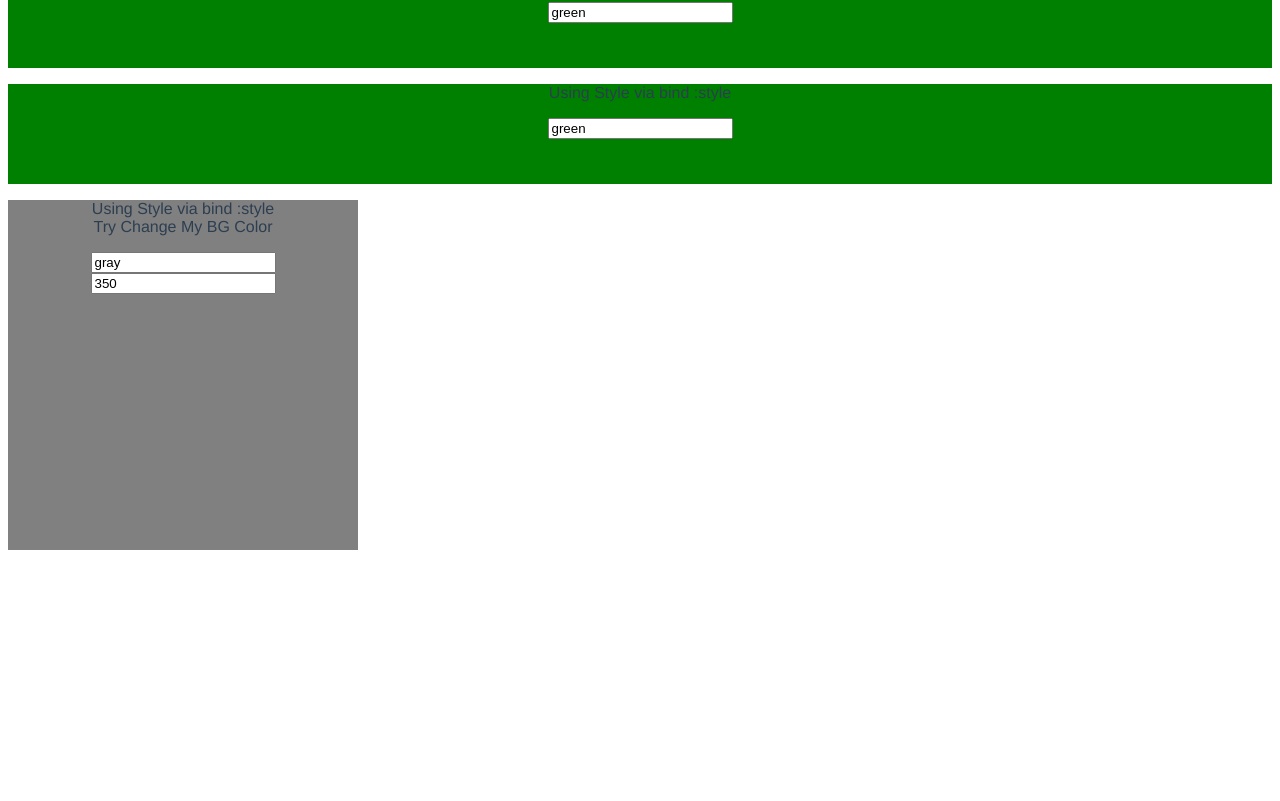
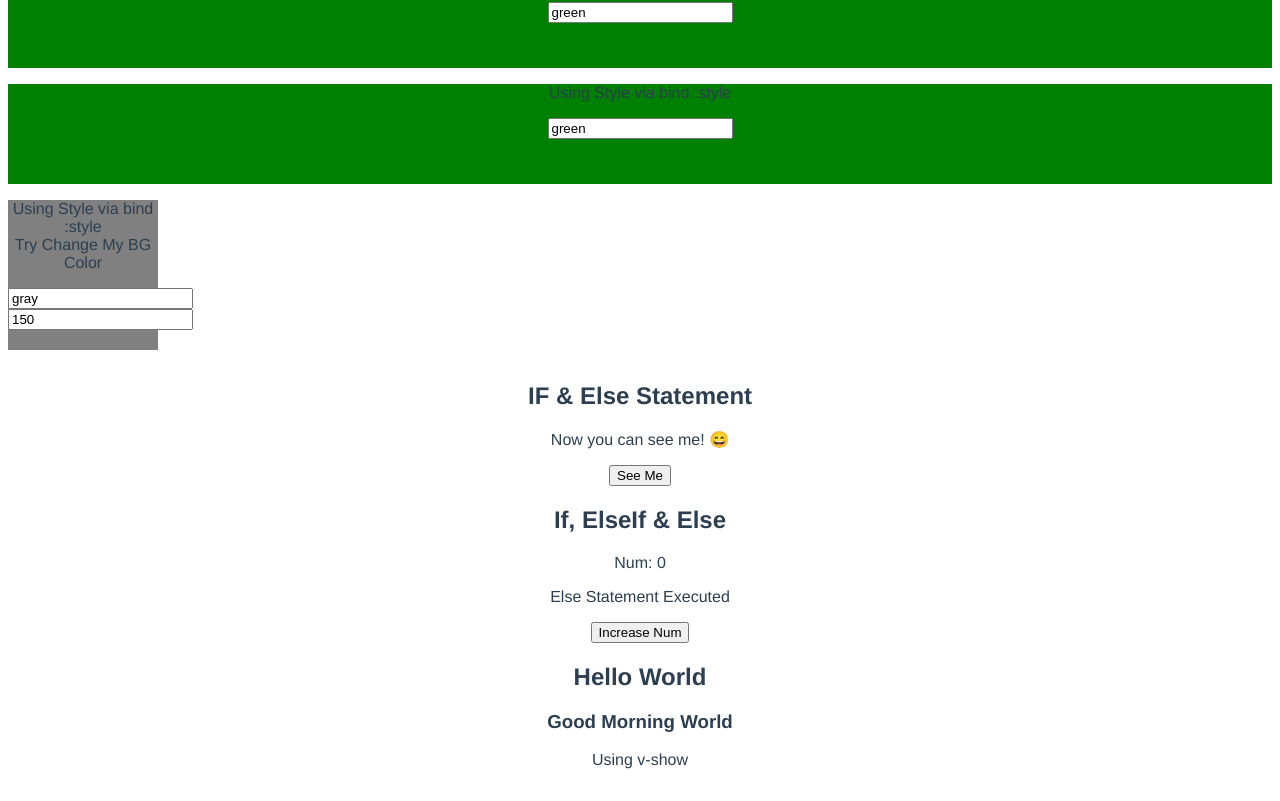
Before and after one commit to Harry456/vueLearning, a Vue app: page / in a window 1280 px wide. Shown: the part 1007-1808 px from the top of the page. Before the commit the page ends 1573 px from the top, so only its background shows below. Built offline with nearby package versions, Linux system fonts and the light colour scheme.

Commit message:
ifElseStatement

```diff
--- a/src/App.vue
+++ b/src/App.vue
@@ -5,6 +5,7 @@
     <DataBinding />
     <Computed />
     <CssClasses />
+    <Conditional />
   </div>
 </template>
 
@@ -14,6 +15,7 @@ import Events from './components/Events.vue';
 import DataBinding from './components/DataBinding.vue';
 import Computed from './components/Computed.vue';
 import CssClasses from './components/CssClasses.vue';
+import Conditional from './components/Condiitionals/Conditional.vue';
 
 export default {
   name: 'App',
@@ -23,6 +25,7 @@ export default {
     DataBinding,
     Computed,
     CssClasses,
+    Conditional,
   },
 };
 </script>
--- /dev/null
+++ b/src/components/Condiitionals/Conditional.vue
@@ -0,0 +1,49 @@
+<template>
+  <div id="root">
+    <div class="ifElse">
+      <h2>IF & Else Statement</h2>
+      <p v-if="show">Now you can see me! 😄</p>
+      <p v-else>Now you can't can see me😮</p>
+      <button @click="show = !show">See Me</button>
+    </div>
+    <!-- If,Else if & else -->
+    <div class="elseIf">
+      <h2>If, ElseIf & Else</h2>
+      <p>Num: {{ num }}</p>
+      <p v-if="num >= 1 && num <= 5">
+        "num >= 1 && num <= 5" = If Statement Executed
+      </p>
+      <p v-else-if="num >= 6 && num <= 10">
+        Contition : "num >= 6 && num <= 10" = Else If Statement Executed
+      </p>
+      <p v-else>Else Statement Executed</p>
+      <button @click="num++">Increase Num</button>
+    </div>
+    <!-- Template Tag - Wrapper Tag. -->
+    <template v-if="show">
+      <h2>Hello World</h2>
+      <h3>Good Morning World</h3>
+    </template>
+    <div v-show="show">
+      <p>Using v-show</p>
+    </div>
+  </div>
+</template>
+
+<script>
+export default {
+  name: 'Conditional',
+  data() {
+    return {
+      show: true,
+      num: 0,
+    };
+  },
+};
+</script>
+
+<style lang="scss" scoped>
+#root {
+  margin: 2rem 0;
+}
+</style>
--- a/src/components/CssClasses.vue
+++ b/src/components/CssClasses.vue
@@ -38,8 +38,7 @@ export default {
       toggle: false,
       color: 'green',
       bgColor: 'gray',
-      width: 250,
-      boxWidth: 350,
+      boxWidth: 150,
     };
   },
   computed: {
```
Also changed, not shown: ConditionalNotes_2.js (added, +25 -0 lines), Notes_1.js (renamed from Notes.js).
